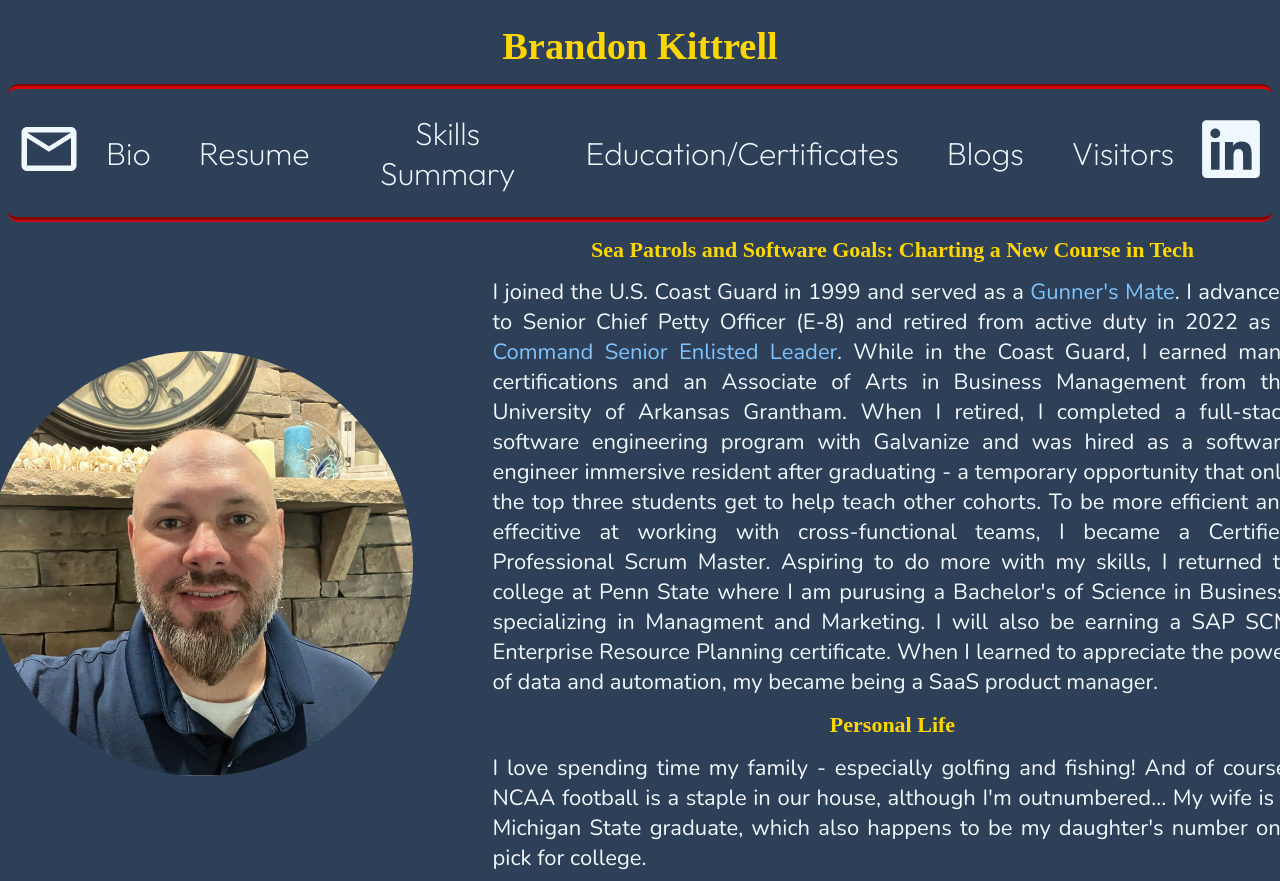
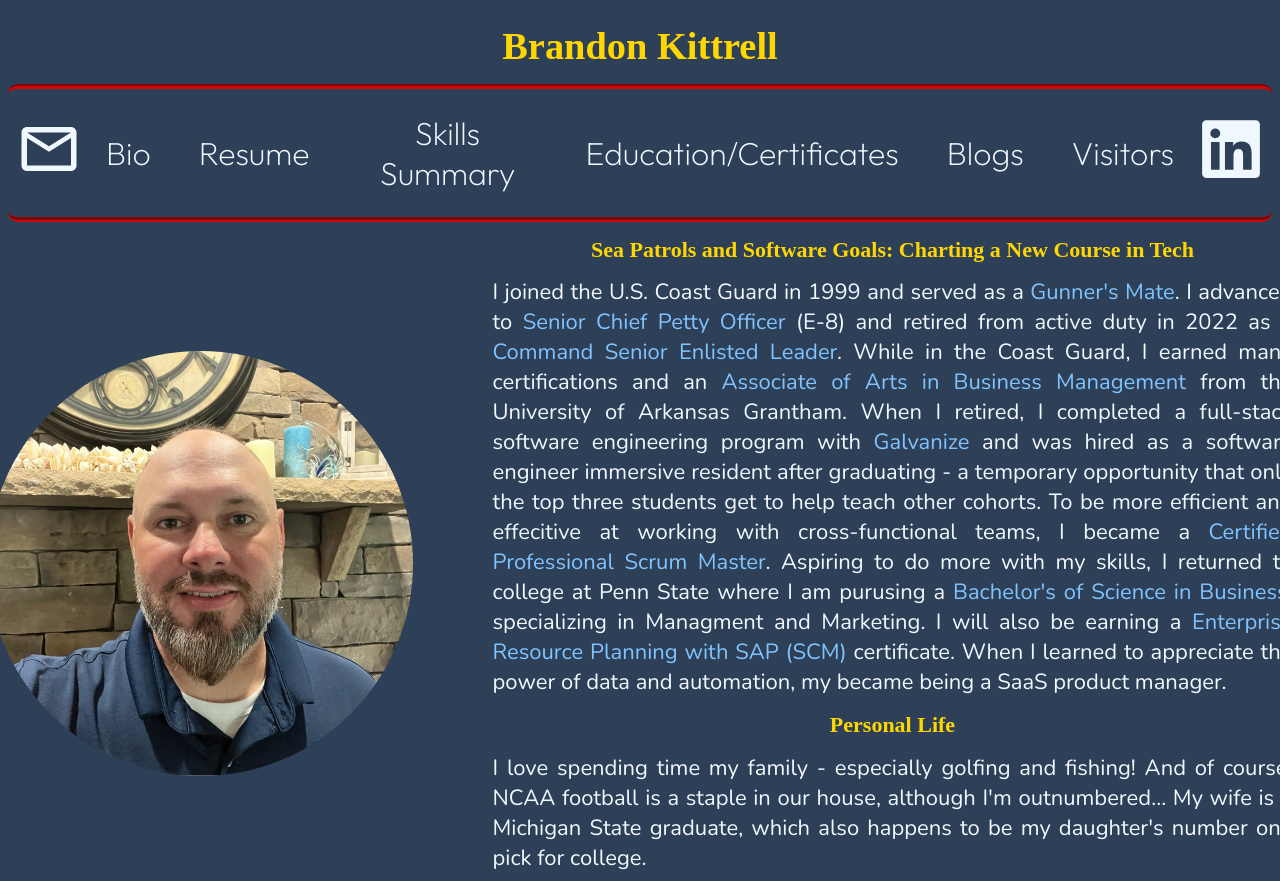
Before and after one commit to BRKittrell/Breviary2, a React (Create React App) app: page / in a window 1280 px wide. Built offline with nearby package versions, Linux system fonts and the light colour scheme; a web font is replaced by a local one.

Commit message:
added links to bio

```diff
--- a/src/pages/About.js
+++ b/src/pages/About.js
@@ -10,10 +10,10 @@
           <h1>Sea Patrols and Software Goals: Charting a New Course in Tech</h1>
       <p className="aboutParagraph">
         I joined the U.S. Coast Guard in 1999 and served as a  <a target="_blank" href="https://www.cool.osd.mil/uscg/moc/index.html?moc=gm&tab=overview">Gunner's Mate</a>.
-        I advanced to Senior Chief Petty Officer (E-8) and retired from active duty in 2022 as a <a target="_blank" href="https://www.cool.osd.mil/uscg/moc/index.html?moc=cg_csel&tab=overview">Command Senior Enlisted Leader</a>.
-        While in the Coast Guard, I earned many certifications and an Associate of Arts in Business Management from the University of Arkansas Grantham.
-        When I retired, I completed a full-stack software engineering program with Galvanize and was hired as a software engineer immersive resident after graduating - a temporary opportunity that only the top three students get to help teach other cohorts.
-        To be more efficient and effecitive at working with cross-functional teams, I became a Certified Professional Scrum Master. Aspiring to do more with my skills, I returned to college at Penn State where I am purusing a Bachelor's of Science in Business, specializing in Managment and Marketing. I will also be earning a SAP SCM Enterprise Resource Planning certificate.
+        I advanced to <a target="_blank" href="https://en.wikipedia.org/wiki/Senior_chief_petty_officer#:~:text=Senior%20chief%20petty%20officer%20is,formally%2C%20as%20%22Senior%22.">Senior Chief Petty Officer</a> (E-8) and retired from active duty in 2022 as a <a target="_blank" href="https://www.cool.osd.mil/uscg/moc/index.html?moc=cg_csel&tab=overview">Command Senior Enlisted Leader</a>.
+        While in the Coast Guard, I earned many certifications and an <a target="_blank" href="https://www.uagrantham.edu/online-degrees/business-administration-management-associate-arts/">Associate of Arts in Business Management</a> from the University of Arkansas Grantham.
+        When I retired, I completed a full-stack software engineering program with <a target="_blank" href="https://www.galvanize.com/military/">Galvanize</a> and was hired as a software engineer immersive resident after graduating - a temporary opportunity that only the top three students get to help teach other cohorts.
+        To be more efficient and effecitive at working with cross-functional teams, I became a <a target="_blank" href="https://www.scrum.org/assessments/professional-scrum-master-i-certification">Certified Professional Scrum Master</a>. Aspiring to do more with my skills, I returned to college at Penn State where I am purusing a <a target="_blank" href="https://www.worldcampus.psu.edu/degrees-and-certificates/penn-state-online-business-bachelor-of-science-degree">Bachelor's of Science in Business</a>, specializing in Managment and Marketing. I will also be earning a <a target="_blank" href="https://www.worldcampus.psu.edu/degrees-and-certificates/penn-state-online-enterprise-resource-planning-with-sap-undergraduate-certificate">Enterprise Resource Planning with SAP (SCM)</a> certificate.
         When I learned to appreciate the power of data and automation, my became being a SaaS product manager.
         </p>
         <h1>Personal Life</h1>
```
Also changed, not shown: 8 other files (tests, documents, lock files or other folders).
